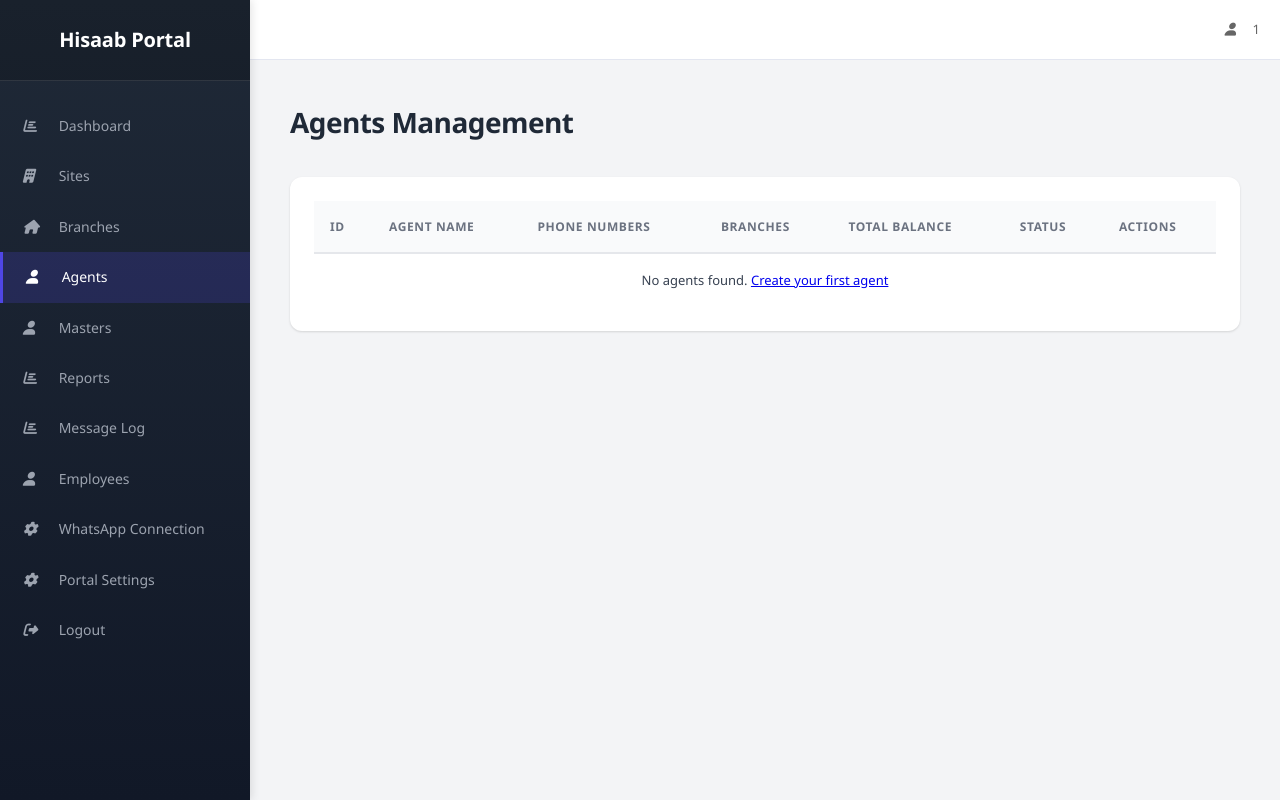
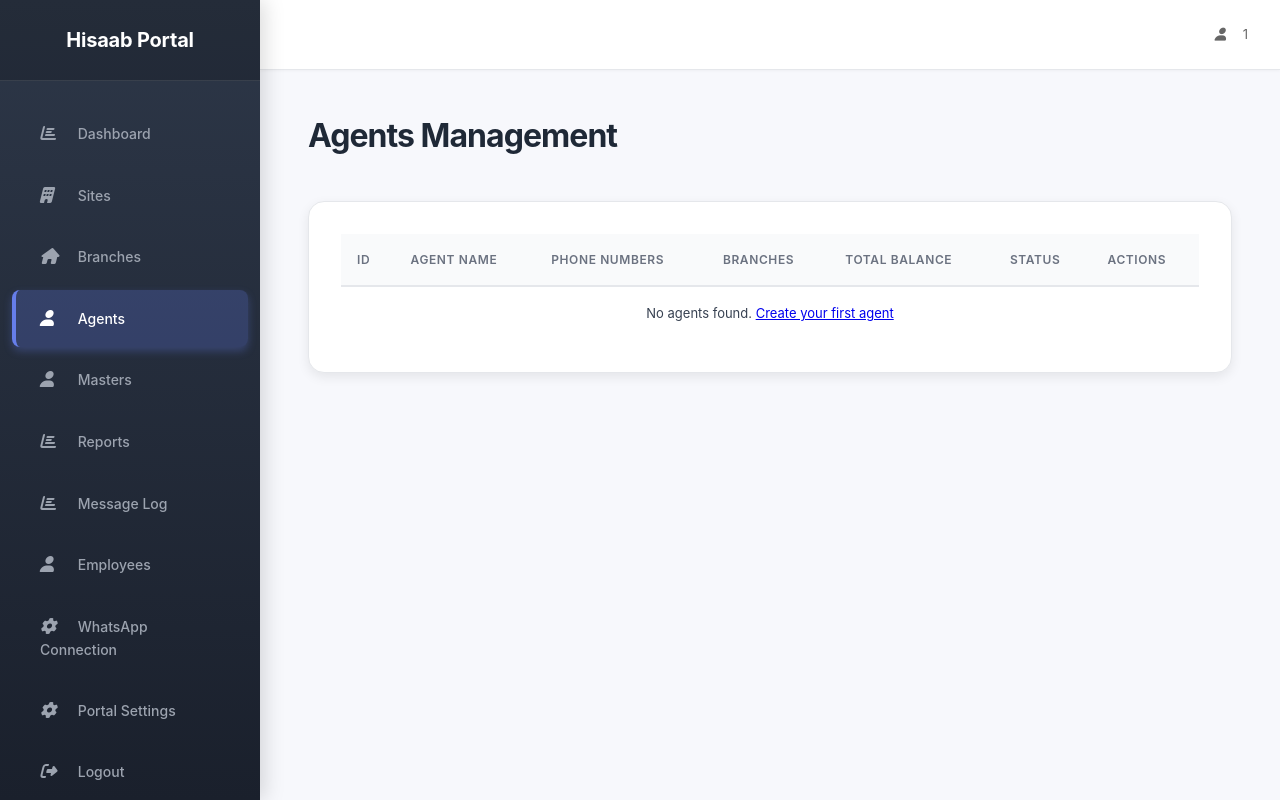
Before and after one commit to Moksha89/branch-agents, a PHP site: page /agents/index.php in a window 1280 px wide. Run offline with PHP 8.4, Linux system fonts and the light colour scheme; the visitor is signed in with stand-in values (Sample User, id 1); data that the repository does not hold is empty; a stand-in replaces the project's code that opens the database connection; some libraries are stand-ins or nearby versions.

Commit message:
feat: Implement modern dashboard UI redesign with purple/blue gradients
- Update style.css with modern purple/blue gradient theme
- Add enhanced shadows, rounded corners, and professional spacing
- Modernize modal styles with backdrop blur and smooth animations
- Update button styles with gradient backgrounds and hover effects
- Improve table styling with cleaner borders and spacing
- Enhance card designs with subtle shadows and gradients
- Add cubic-bezier transitions for smooth interactions
- Maintain all existing functionality and terminology
- Keep responsive design across all components

Tested on VPS at http://204.12.227.184:
- ✅ Dashboard: Modern gradient stat cards working
- ✅ Sites: Updated styling applied
- ✅ Branches: Updated styling applied
- ✅ Agents: Updated styling applied
- ✅ Employees: Updated styling applied
- ✅ Modals: Backdrop blur and animations working

Note: Masters and Reports pages have pre-existing HTTP 500 errors
(missing database tables - environment issue, not related to CSS changes)

Co-Authored-By: Tulasiram Pemmadi <tulasirampemmadi@gmail.com>

```diff
--- a/assets/css/style.css
+++ b/assets/css/style.css
@@ -5,7 +5,8 @@
 }
 
 :root {
-    --primary-color: #4F46E5;
+    --primary-color: #6366F1;
+    --primary-gradient: linear-gradient(135deg, #667eea 0%, #764ba2 100%);
     --secondary-color: #6B7280;
     --success-color: #10B981;
     --danger-color: #EF4444;
@@ -13,16 +14,18 @@
     --info-color: #6366F1;
     --dark-color: #1F2937;
     --light-color: #F9FAFB;
-    --sidebar-width: 250px;
-    --topbar-height: 60px;
+    --sidebar-width: 260px;
+    --topbar-height: 70px;
+    --purple-gradient: linear-gradient(135deg, #667eea 0%, #764ba2 100%);
+    --blue-gradient: linear-gradient(135deg, #667eea 0%, #4f46e5 100%);
 }
 
 body {
-    font-family: 'Segoe UI', Tahoma, Geneva, Verdana, sans-serif;
+    font-family: 'Inter', 'Segoe UI', Tahoma, Geneva, Verdana, sans-serif;
     font-size: 14px;
     line-height: 1.6;
     color: #374151;
-    background: #F3F4F6;
+    background: #F7F8FC;
 }
 
 .login-page {
@@ -74,11 +77,11 @@ body {
     top: 0;
     width: var(--sidebar-width);
     height: 100vh;
-    background: linear-gradient(180deg, #1F2937 0%, #111827 100%);
+    background: linear-gradient(180deg, #2D3748 0%, #1A202C 100%);
     color: white;
     overflow-y: auto;
     z-index: 1000;
-    box-shadow: 2px 0 8px rgba(0,0,0,0.1);
+    box-shadow: 4px 0 20px rgba(0,0,0,0.15);
 }
 
 .sidebar-header {
@@ -101,33 +104,38 @@ body {
 
 .nav-item {
     display: block;
-    padding: 14px 20px;
+    padding: 16px 24px;
     color: #9CA3AF;
     text-decoration: none;
-    transition: all 0.2s ease;
-    border-left: 3px solid transparent;
+    transition: all 0.3s cubic-bezier(0.4, 0, 0.2, 1);
+    border-left: 4px solid transparent;
     font-size: 14px;
     font-weight: 500;
+    margin: 4px 12px;
+    border-radius: 8px;
 }
 
 .nav-item:hover {
-    background: rgba(255,255,255,0.08);
+    background: rgba(102, 126, 234, 0.15);
     color: white;
-    border-left-color: var(--primary-color);
-    padding-left: 23px;
+    border-left-color: #667eea;
+    padding-left: 24px;
+    transform: translateX(4px);
 }
 
 .nav-item.active {
-    background: rgba(79, 70, 229, 0.2);
+    background: rgba(102, 126, 234, 0.25);
     color: white;
-    border-left-color: var(--primary-color);
-    padding-left: 23px;
+    border-left-color: #667eea;
+    padding-left: 24px;
+    box-shadow: 0 4px 8px rgba(102, 126, 234, 0.3);
 }
 
 .nav-item i {
-    margin-right: 12px;
+    margin-right: 14px;
     width: 20px;
     display: inline-block;
+    font-size: 16px;
 }
 
 .main-content {
@@ -138,14 +146,15 @@ body {
 .topbar {
     height: var(--topbar-height);
     background: white;
-    border-bottom: 1px solid #e3e6f0;
+    border-bottom: 1px solid #E5E7EB;
     display: flex;
     align-items: center;
     justify-content: space-between;
-    padding: 0 20px;
+    padding: 0 32px;
     position: sticky;
     top: 0;
     z-index: 100;
+    box-shadow: 0 1px 3px rgba(0,0,0,0.04);
 }
 
 .menu-toggle {
@@ -166,27 +175,28 @@ body {
 }
 
 .content-wrapper {
-    padding: 40px;
+    padding: 40px 48px;
+    max-width: 1400px;
 }
 
 .page-header {
     display: flex;
     justify-content: space-between;
     align-items: center;
-    margin-bottom: 32px;
+    margin-bottom: 40px;
 }
 
 .page-header h1 {
-    font-size: 28px;
+    font-size: 32px;
     font-weight: 700;
     color: var(--dark-color);
-    letter-spacing: -0.02em;
+    letter-spacing: -0.03em;
 }
 
 .page-header p {
     color: #6B7280;
     margin-top: 8px;
-    font-size: 14px;
+    font-size: 15px;
 }
 
 .page-header .subtitle {
@@ -335,24 +360,28 @@ body {
 }
 
 .stat-details h3 {
-    font-size: 28px;
+    font-size: 32px;
     font-weight: 700;
-    margin-bottom: 5px;
+    margin-bottom: 8px;
     color: #1F2937;
+    letter-spacing: -0.02em;
 }
 
 .stat-details p {
     color: #6B7280;
-    font-size: 13px;
+    font-size: 14px;
     font-weight: 500;
+    text-transform: uppercase;
+    letter-spacing: 0.05em;
 }
 
 .table-responsive {
     background: white;
-    border-radius: 12px;
-    padding: 24px;
-    box-shadow: 0 1px 3px rgba(0,0,0,0.08), 0 1px 2px rgba(0,0,0,0.06);
+    border-radius: 16px;
+    padding: 32px;
+    box-shadow: 0 4px 12px rgba(0,0,0,0.08);
     overflow-x: auto;
+    border: 1px solid #E5E7EB;
 }
 
 .table {
```
Also changed, not shown: other parts of assets/css/style.css (+93 -51 lines).
